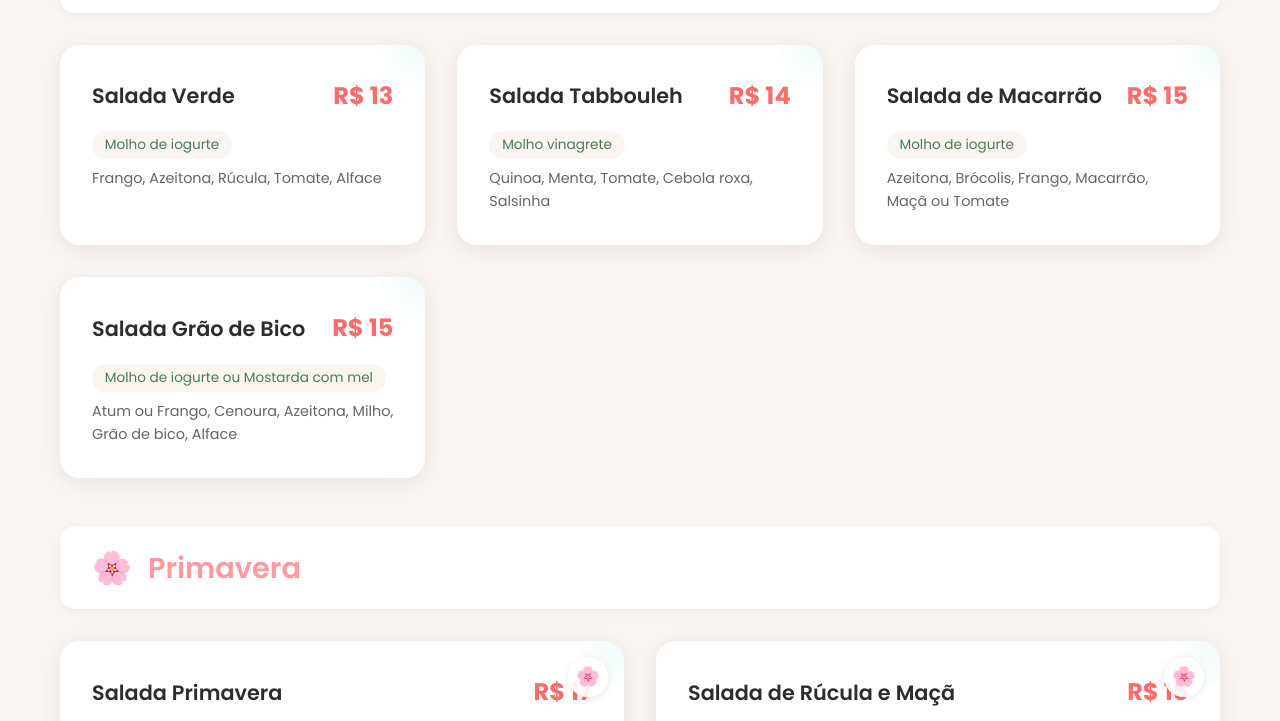
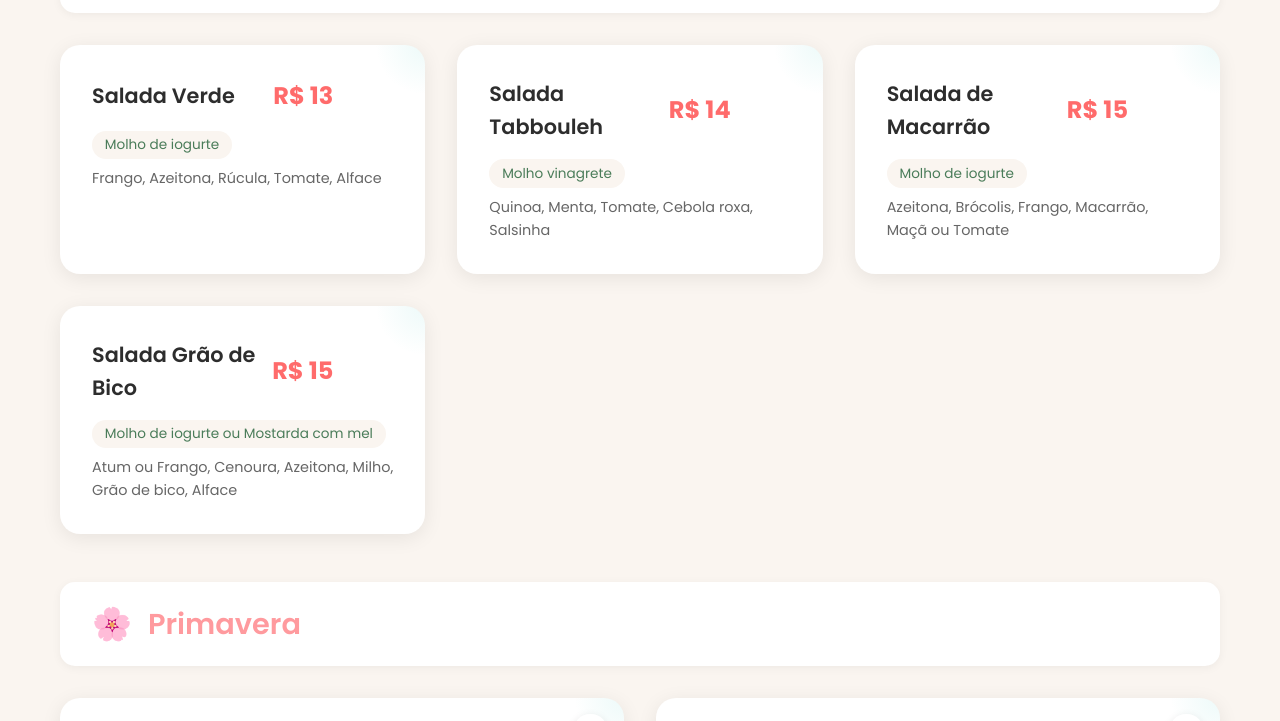
Before and after one commit to shadow27082005/sabor-amor, a plain HTML site: page index.html in a window 1280 px wide. Shown: the part 696-1417 px from the top of the page. Drawn offline with Linux system fonts and the light colour scheme.

Commit message:
Primeiro commit do cardápio

```diff
--- a/index.html
+++ b/index.html
@@ -226,18 +226,23 @@
             justify-content: space-between;
             align-items: center;
             margin-bottom: 1rem;
+            padding-right: 60px; /* Espaço para o badge não sobrepor */
         }
 
         .salad-name {
             font-size: 1.3rem;
             font-weight: 600;
             color: var(--text-dark);
+            flex: 1; /* Permite que o nome use o espaço restante */
+            margin-right: 1rem; /* Espaço entre nome e preço */
         }
 
         .price {
             font-size: 1.5rem;
             font-weight: 700;
             color: var(--accent-coral);
+            white-space: nowrap; /* Garante que o preço não quebre */
+            flex-shrink: 0; /* Impede que o preço seja comprimido */
         }
 
         .salad-description {
@@ -262,15 +267,16 @@
             position: absolute;
             top: 1rem;
             right: 1rem;
-            width: 40px;
-            height: 40px;
+            width: 35px;
+            height: 35px;
             border-radius: 50%;
             display: flex;
             align-items: center;
             justify-content: center;
-            font-size: 1.2rem;
-            background: rgba(255, 255, 255, 0.9);
+            font-size: 1rem;
+            background: rgba(255, 255, 255, 0.95);
             box-shadow: 0 2px 8px rgba(0, 0, 0, 0.1);
+            z-index: 2; /* Garante que fique acima de outros elementos */
         }
 
         /* Seção Novidades */
```
